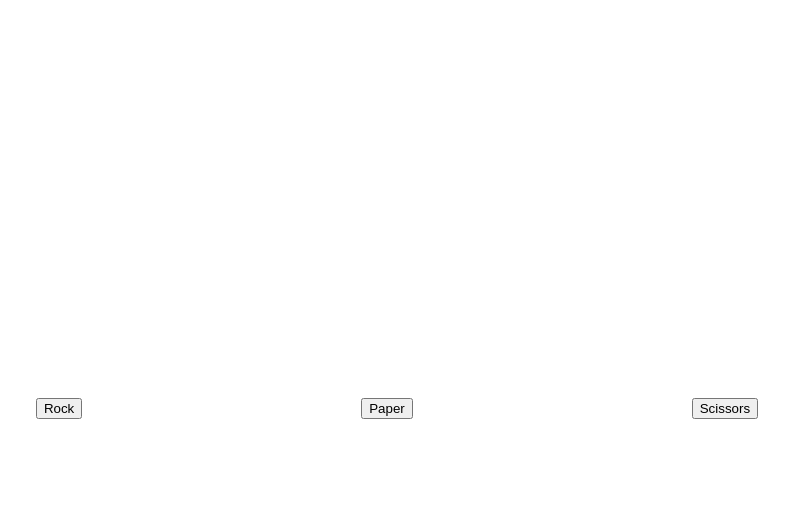
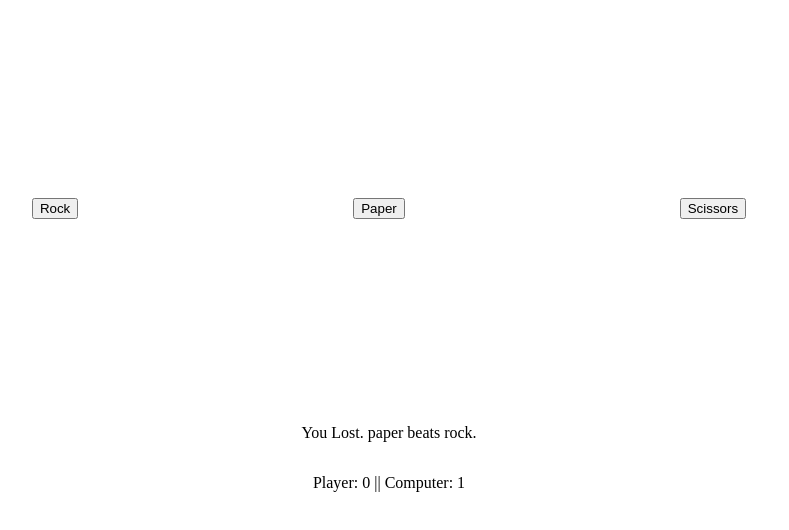
Before and after one commit to LoganTackett1/rockPaperScissors, a plain HTML site: page index.html in a window 1280 px wide. Both pictures are taken after a click on the button "Rock". Shown: the whole page, without its empty margins (251-1040 px from the left). Drawn offline with Linux system fonts and the light colour scheme.

Commit message:
display running score display round outcome

```diff
--- a/index.html
+++ b/index.html
@@ -8,8 +8,11 @@
         <meta name="viewport" content="width=device-width, initial-scale=1.0">
     </head>
     <body>
+        <div id="buttons">
         <button id="rock">Rock</button>
         <button id="paper">Paper</button>
         <button id="scissors">Scissors</button>
+        </div>
+        <div id="results"></div>
     </body>
 </html>
--- a/index.js
+++ b/index.js
@@ -40,29 +40,23 @@ function playRound(playerSelection,computerSelection) {
     }
 }
 
+let playerScore = 0;
+let computerScore = 0;
+
 const gameBtns = document.querySelectorAll('button');
 
 gameBtns.forEach(button => button.addEventListener('click',e => {
-    console.log((playRound(button.id,getComputerChoice())));
+    console.log((game(button.id)));
 }));
 
-function game() {
-    let playerScore = 0;
-    let computerScore = 0;
-    for (let i=1; i<=5; i++) {
-        let playerChoice = prompt("Rock, Paper, or Scissors?");
-        let computerChoice = getComputerChoice();
-        let result = playRound(playerChoice,computerChoice);
-        console.log(result[0]);
-        playerScore += result[1];
-        computerScore += result[2];
-        console.log(`score: Player ${playerScore}, Computer ${computerScore}`);
-    }
-    if (playerScore == computerScore) {
-        console.log("Tie game!");
-    } else if (playerScore > computerScore) {
-        console.log("You won!");
-    } else if (playerScore < computerScore) {
-        console.log("The Computer Won!");
-    }
+
+const divResults = document.querySelector("#results");
+divResults.innerHTML = `Player: ${playerScore} || Computer: ${computerScore}`;
+
+function game(playerChoice) {
+    let result = playRound(playerChoice,getComputerChoice());
+    playerScore += result[1];
+    computerScore += result[2];
+    divResults.innerHTML = `<p>${result[0]}</p>
+        <p>Player: ${playerScore} || Computer: ${computerScore}</p>`;
 }
--- a/styles.css
+++ b/styles.css
@@ -1,7 +1,19 @@
 body {
+    display: flex;
+    flex-direction: column;
+    flex-grow: 1;
+}
+
+#buttons{
     width: 100%;
-    height: 100vh;
+    height: 50vh;
     display: flex;
     justify-content: space-evenly;
     align-items: center;
 }
+
+#results {
+    display: flex;
+    flex-direction: column;
+    align-items: center;
+}
```
